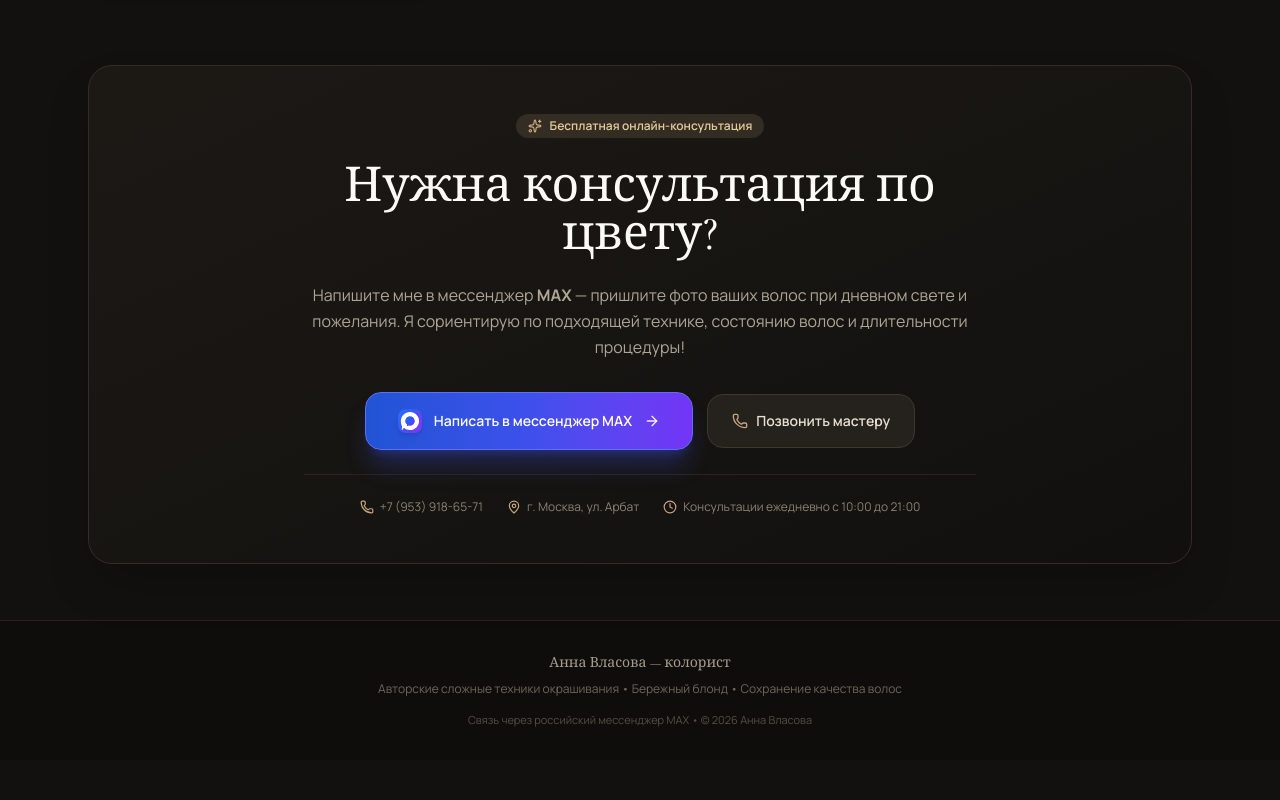
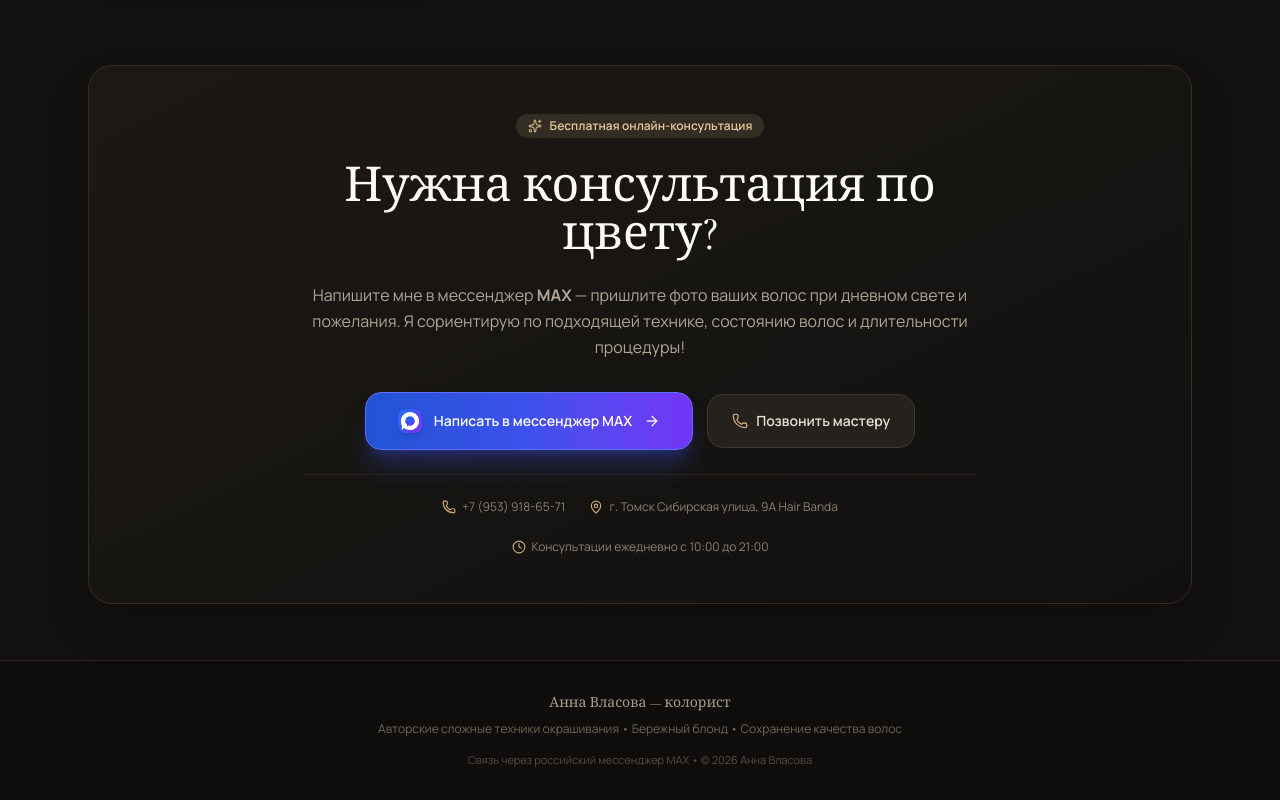
Before and after one commit to AnnaTomsk/annaVlasova, a React (Vite) app: page / in a window 1280 px wide. Shown: the part 4179-4979 px from the top of the page. Before the commit the page ends 4939 px from the top, so only its background shows below. Built offline with nearby package versions, Linux system fonts and the light colour scheme.

Commit message:
Update config.ts

```diff
--- a/src/config.ts
+++ b/src/config.ts
@@ -66,7 +66,7 @@ export const siteConfig: SiteConfig = {
     phoneClean: "+79539186571",
     maxMessengerName: "Мессенджер MAX",
     maxUrl: "https://max.ru/u/f9LHodD0cOJxFk-08liua-6mV1h20JyEjp88L0tgCHRWI5C_Py2N5PQkjOA",
-    address: "г. Москва, ул. Арбат",
+    address: "г. Томск Сибирская улица, 9А Hair Banda",
     workingHours: "Консультации ежедневно с 10:00 до 21:00",
   },
   about: {
```
